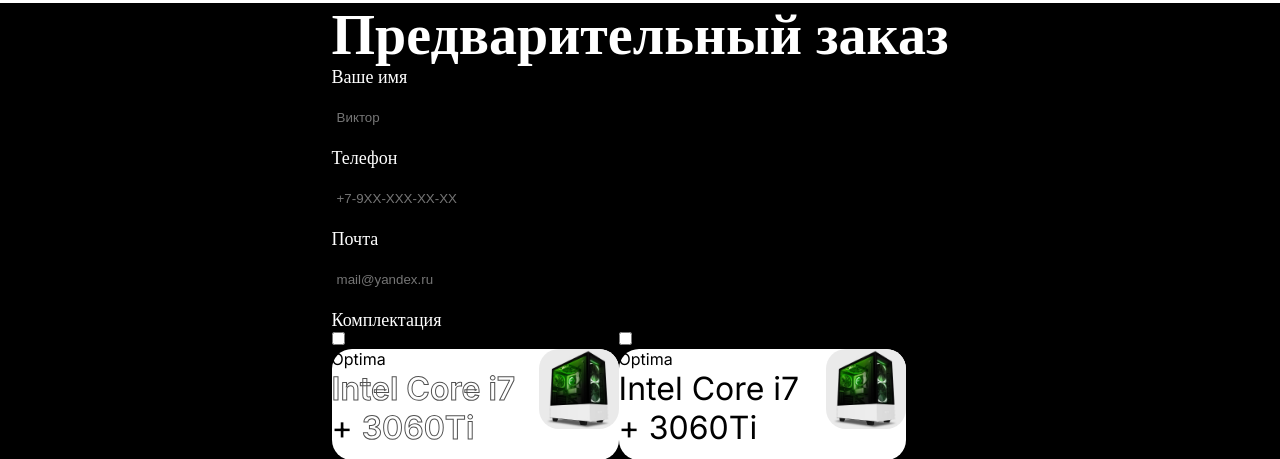
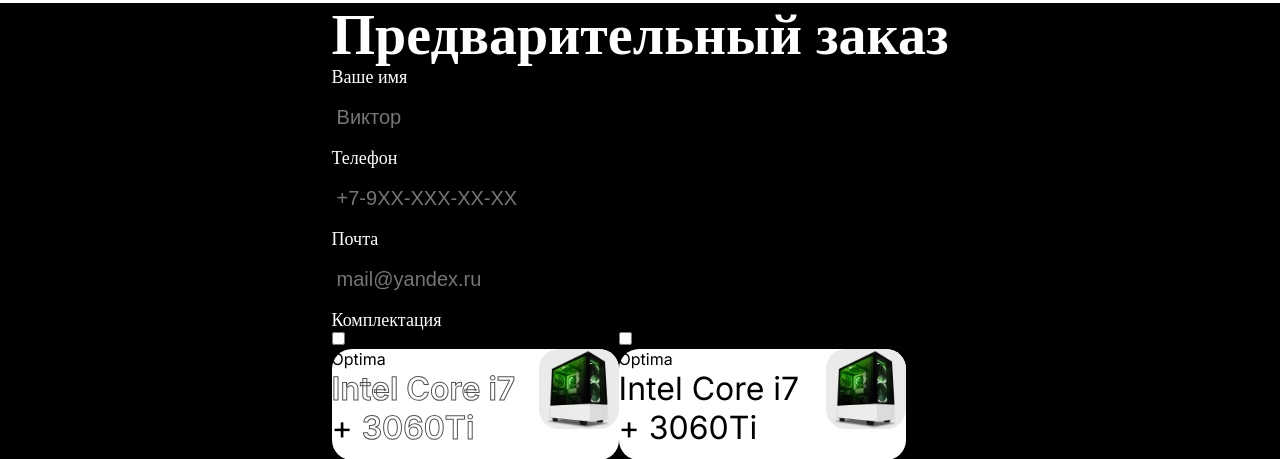
Before and after one commit to ViKraym/PortfolioUNDE, a PHP site: page /LesonsSinergy/lesonssinergy.html in a window 1280 px wide; the page is wider, and only the part inside the window is pictured. Shown: the part 5279-5738 px from the top of that part. Run offline with PHP 8.4, Linux system fonts and the light colour scheme; some web fonts are replaced.

Commit message:
footer-input

```diff
--- a/LesonsSinergy/styles/style.css
+++ b/LesonsSinergy/styles/style.css
@@ -699,14 +699,35 @@ footer{
 }
 
 
-.footer-input{
+
+
+  /* Основной размер текста в input */
+     .footer-input{
     width: 400px;
     height: 50px;
     padding: 5px;
     border-radius: 20px;
+    font-size: 20px;
     background-color: #ffffff00;
     border: none;
 }
+
+        /* Размер текста для placeholder */
+        .footer-input::-webkit-input-placeholder {
+            font-size: 20px;
+        }
+
+        .footer-input::-moz-placeholder {
+            font-size: 20px;
+        }
+
+        .footer-input:-ms-input-placeholder {
+            font-size: 20px;
+        }
+
+        .footer-input:-moz-placeholder {
+            font-size: 20px;
+        }
 
 label{
     font-size: 18px;
```
